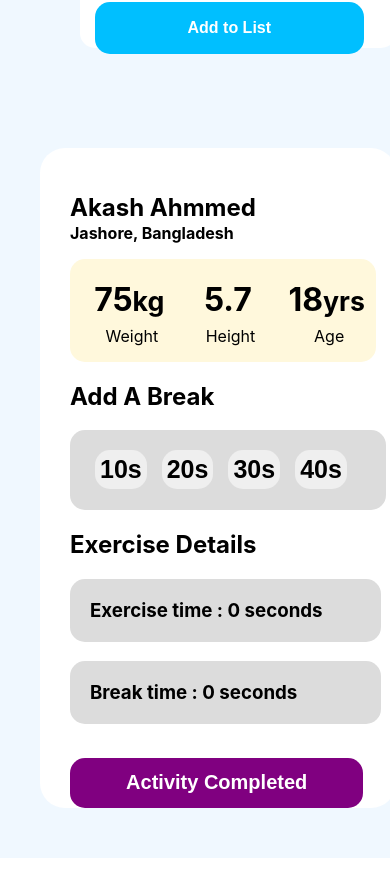
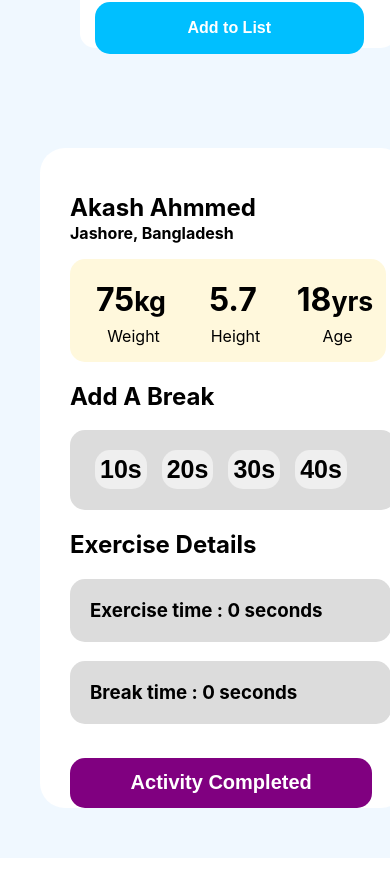
Before and after one commit to akashahmmed303/The-Fitness-Zone-Eight-assingment, a React (Create React App) app: page / in a window 390 px wide. Shown: the part 4853-5749 px from the top of the page. Built offline with nearby package versions, Linux system fonts and the light colour scheme.

Commit message:
assingment 8 done successfully

```diff
--- a/src/App.css
+++ b/src/App.css
@@ -32,14 +32,3 @@
     transform: rotate(360deg);
   }
 }
-@media screen and(max-width: 600px) {
-  .product-container {
-    grid-template-columns: repeat(1, 1fr);
-  }
-  .shop-container {
-    grid-template-columns: repeat(1, 1fr);
-  }
-  .cart-container {
-    grid-template-columns: repeat(1, 1fr);
-  }
-}
--- a/src/components/Cart/Cart.css
+++ b/src/components/Cart/Cart.css
@@ -69,5 +69,3 @@
   padding: 20px;
   border-radius: 15px;
 }
-@media screen and (max-width: 768px) {
-}
--- a/src/components/Shop/Shop.css
+++ b/src/components/Shop/Shop.css
@@ -15,7 +15,7 @@
   background-color: white;
 }
 
-/* for mobile devices */
+/* for mobile devices  */
 @media screen and (max-width: 768px) {
   .shop-container {
     display: grid;
@@ -30,7 +30,7 @@
   .cart-container {
     display: grid;
     grid-template-columns: 1fr;
-    margin-right: 50px;
+    margin-right: 40px;
     margin-bottom: 50px;
     border-radius: 25px;
     padding-top: 25px;
```
Also changed, not shown: src/components/Product/Product.css (+0 -7 lines).
